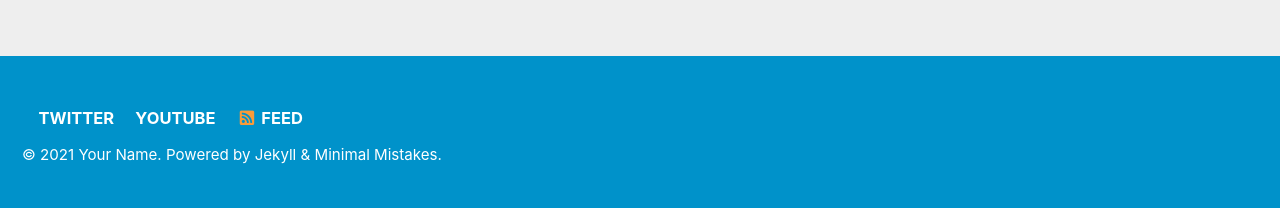
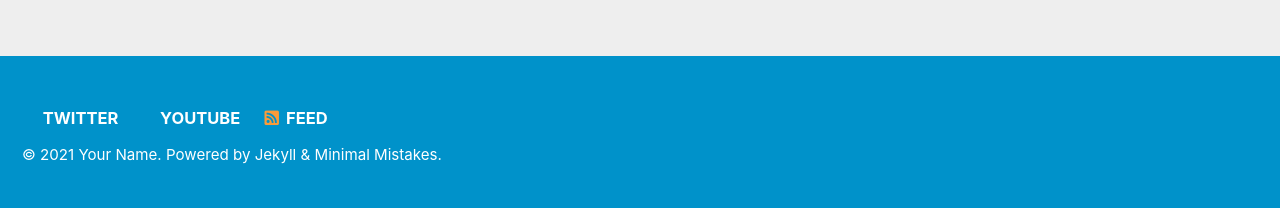
Before and after one commit to psyrig/psyrig.github.io, a Jekyll site: the page built from index.html, in a window 1280 px wide. Shown: the part 1660-1868 px from the top of the page. Built offline with Jekyll 4.4.1, drawn with Linux system fonts in a browser that asks for light colours; cached includes are drawn as plain includes; the list of posts is cut into pages by our own code.

Commit message:
Fix social links

```diff
--- a/_config.yml
+++ b/_config.yml
@@ -97,7 +97,7 @@
 youtube:
   username               : &youtube ""
 github:
-  username               : &github ""
+  username               : &github "psyrig"
 facebook:
   username               :
   app_id                 :
@@ -136,16 +136,16 @@
       icon: "fas fa-fw fa-link"
       # url: "https://your-website.com"
     - label: "Twitter"
-      icon: "fab fa-fw fa-twitter-square"
+      icon: "fa fa-fw fa-twitter-square"
       url: "https://twitter.com"
     - label: "YouTube"
-      icon: "fab fa-fw fa-youtube-square"
+      icon: "fa fa-fw fa-youtube-play"
       url: "https://www.youtube.com"
    # - label: "Facebook"
    #   icon: "fab fa-fw fa-facebook-square"
       # url: "https://facebook.com/"
     - label: "GitHub"
-      icon: "fab fa-fw fa-github"
+      icon: "fa fa-fw fa-github"
       url: "https://github.com/psyrig"
    # - label: "Instagram"
    #   icon: "fab fa-fw fa-instagram"
@@ -155,16 +155,16 @@
 footer:
   links:
     - label: "Twitter"
-      icon: "fab fa-fw fa-twitter-square"
+      icon: "fa fa-fw fa-twitter-square"
       url: "https://twitter.com"
     - label: "YouTube"
-      icon: "fab fa-fw fa-youtube-square"
+      icon: "fa fa-fw fa-youtube-play"
       url: "https://www.youtube.com"
     # label: "Facebook"
     #  icon: "fab fa-fw fa-facebook-square"
       # url:
     - label: "GitHub"
-      icon: "fab fa-fw fa-github-square"
+      icon: "fa fa-fw fa-github"
       url: "https://github.com/psyrig"
     # label: "GitLab"
     #  icon: "fab fa-fw fa-gitlab"
--- a/_includes/footer.html
+++ b/_includes/footer.html
@@ -4,13 +4,13 @@
       <li><strong>{{ site.data.ui-text[site.locale].follow_label }}</strong></li>
     {% endif %}
     {% if site.twitter.username %}
-      <li><a href="https://twitter.com/{{ site.twitter.username }}"><i class="fa fa-twitter-square" aria-hidden="true"></i>Twitter</a></li>
+      <li><a href="https://twitter.com/{{ site.twitter.username }}"><i class="fa fa-fw fa-twitter-square" aria-hidden="true"></i>Twitter</a></li>
     {% endif %}
     {% if site.youtube.username %}
-      <li><a href="https://www.youtube.com/{{ site.youtube.username }}"><i class="fa fa-youtube-play" aria-hidden="true"></i>YouTube</a></li>
+      <li><a href="https://www.youtube.com/{{ site.youtube.username }}"><i class="fa fa-fw fa-youtube-play" aria-hidden="true"></i>YouTube</a></li>
     {% endif %}
      {% if site.author.github %}
-      <li><a href="https://github.com/{{ site.author.github }}"><i class="fa fa-github" aria-hidden="true"></i>GitHub</a></li>
+      <li><a href="https://github.com/{{ site.author.github }}"><i class="fa fa-fw fa-github" aria-hidden="true"></i>GitHub</a></li>
     {% endif %}
     <li><a href="{% if site.atom_feed.path %}{{ site.atom_feed.path }}{% else %}{{ '/feed.xml' | absolute_url }}{% endif %}"><i class="fa fa-fw fa-rss-square" aria-hidden="true"></i> {{ site.data.ui-text[site.locale].feed_label | default: "Feed" }}</a></li>
   </ul>
```
